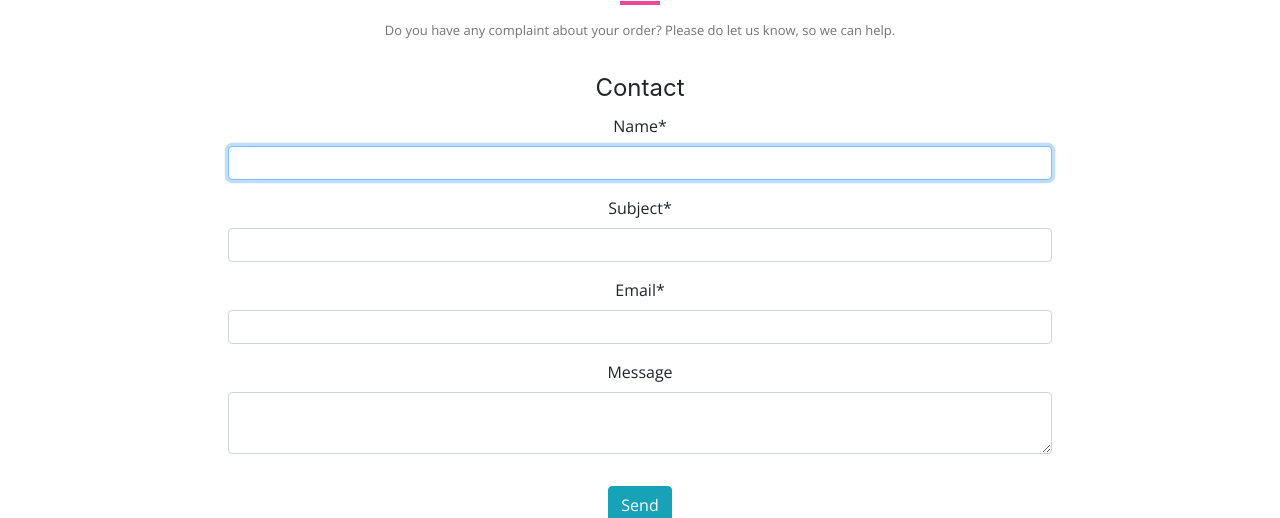
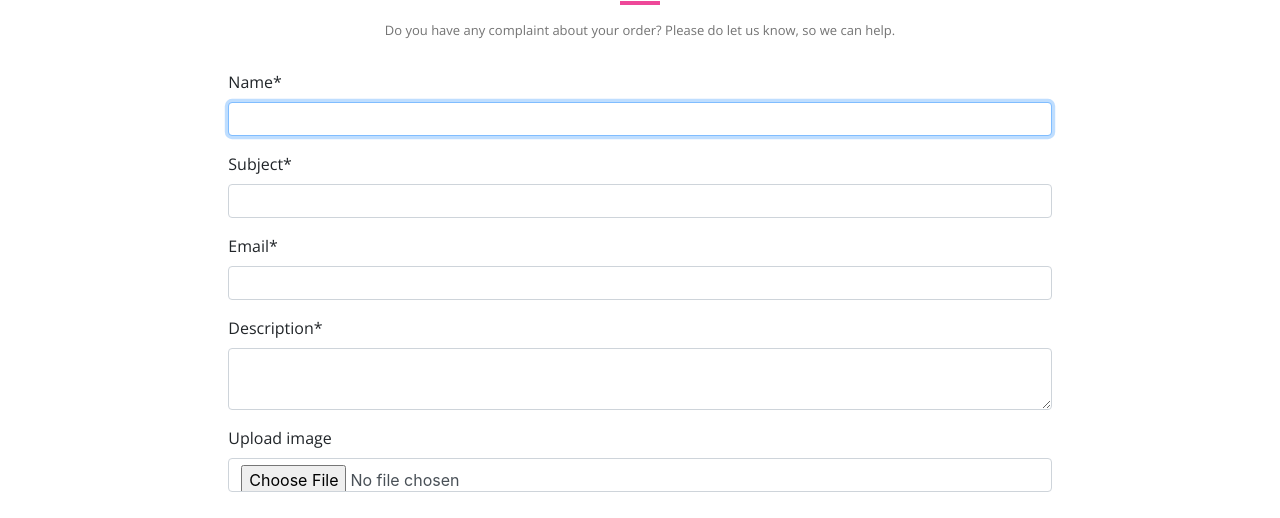
Before and after one commit to georgicng/bbc-react, a React (Vite) app: page /support in a window 1280 px wide. Shown: the part 260-778 px from the top of the page. Built offline with nearby package versions, Linux system fonts and the light colour scheme; no server answers.

Commit message:
feat: Process support submit

```diff
--- a/src/config.js
+++ b/src/config.js
@@ -1,7 +1,7 @@
 export const API_BASE = import.meta.env.VITE_API_BASE;
 export const API_ROOT = import.meta.env.VITE_API_ROOT;
 export const TOKEN = import.meta.env.VITE_TOKEN;
-export const API_PREFIX = import.meta.env.VITE_BASE_ENDPOINT_PREFIX;
+export const API_PREFIX = import.meta.env.VITE_API_PREFIX;
 export const API_ENDPOINT_PREFIX = import.meta.env.VITE_API_ENDPOINT_PREFIX;
 export const API_ENDPOINT_SUFFIX = import.meta.env.VITE_API_ENDPOINT_SUFFIX;
 export const PAGE_SIZE = 20;
--- a/src/pages/Contact.jsx
+++ b/src/pages/Contact.jsx
@@ -53,11 +53,10 @@ const Contact = ({ title = TITLE, subtitle = SUBTITLE, content = CONTENT }) => {
   }, [isError, isSuccess]);
 
   const schema = {
-    title: "Contact",
     type: "object",
     required: ["name", "subject", "email", "message"],
     properties: {
-      name: { type: "string", title: "Name", default: "" },
+      name: { type: "string", title: "Name" },
       subject: { type: "string", title: "Subject", default: "" },
       email: { type: "string", title: "Email", default: "" },
       message: { type: "string", title: "Message", default: "" },
@@ -68,6 +67,7 @@ const Contact = ({ title = TITLE, subtitle = SUBTITLE, content = CONTENT }) => {
   const uiSchema = {
     name: {
       "ui:autofocus": true,
+      //"ui:placeholder": "Name"
     },
     subject: {
       "ui:autocomplete": "given-name",
--- a/src/pages/Support.jsx
+++ b/src/pages/Support.jsx
@@ -1,5 +1,9 @@
 import { useEffect, useState } from "react";
-import { usePostIssueMutation } from "../services/touchpoint";
+import { useId } from "react";
+import {
+  usePostIssueMutation,
+  usePostFileMutation,
+} from "../services/touchpoint";
 import validator from "@rjsf/validator-ajv8";
 import Form from "@rjsf/core";
 import Heading from "../components/Heading";
@@ -10,6 +14,8 @@ const SUBTITLE =
 
 const Support = ({ title = TITLE, subtitle = SUBTITLE }) => {
   const [postIssue, { isLoading, isError, isSuccess }] = usePostIssueMutation();
+  const [uploadFile, { isLoading: uploading, isError: failed }] =
+    usePostFileMutation();
   const [status, setStatus] = useState("");
   useEffect(() => {
     setStatus(() =>
@@ -19,18 +25,18 @@ const Support = ({ title = TITLE, subtitle = SUBTITLE }) => {
         ? "Your message has been sent"
         : ""
     );
-  }, [isError, isSuccess]);
+  }, [isError, isSuccess, failed]);
 
   //TODO: useMemo for disabled state
   const schema = {
-    title: "Contact",
     type: "object",
-    required: ["name", "subject", "email", "message"],
+    required: ["name", "subject", "email", "description"],
     properties: {
       name: { type: "string", title: "Name", default: "" },
       subject: { type: "string", title: "Subject", default: "" },
       email: { type: "string", title: "Email", default: "" },
-      description: { type: "string", title: "Message", default: "" },
+      description: { type: "string", title: "Description", default: "" },
+      file: { type: "string", format: "data-url", title: "Upload image" },
     },
   };
 
@@ -49,19 +55,41 @@ const Support = ({ title = TITLE, subtitle = SUBTITLE }) => {
     description: {
       "ui:widget": "textarea",
     },
+    file: {
+      "ui:options": {
+        filePreview: true,
+        accept: "image/png,image/jpeg",
+      },
+    },
     "ui:submitButtonOptions": {
       props: {
         disabled: isLoading,
         className: "btn btn-orange",
       },
       norender: false,
-      submitText: "Send",
+      submitText: "Submit",
     },
   };
 
-  const log = (type, data) => console.error(type, data);
-  const onSubmit = ({ formData }) => {
-    postIssue(formData);
+  const log = (type, e = null) => console.log(type, e);
+  const id = useId();
+  const getFilePayload = (data) => {
+    const title = `Issue ${id}`;
+    let name = data.split(";")[1];
+    if (name.startsWith("name=")) {
+      name = name.slice(5);
+    } else {
+      name = `${title}_evidence.${data.split(";")[0].split("/")[1]}`;
+    }
+    return {
+      title,
+      name,
+      data,
+    };
+  };
+  const onSubmit = async ({ formData }) => {
+    formData.file && (await uploadFile(getFilePayload(formData.file)));
+    await postIssue(formData);
   };
 
   return (
@@ -72,7 +100,7 @@ const Support = ({ title = TITLE, subtitle = SUBTITLE }) => {
 
           <div className="no-back">
             <div className="row">
-              <div className="col-sm-12 offset-lg-2 col-lg-8">
+              <div className="col-sm-12 offset-lg-2 col-lg-8 text-left">
                 <Form
                   schema={schema}
                   uiSchema={uiSchema}
@@ -80,18 +108,7 @@ const Support = ({ title = TITLE, subtitle = SUBTITLE }) => {
                   onSubmit={onSubmit}
                   onError={log}
                 />
-                <vue-base64-file-upload
-                  class="v1 form-group"
-                  accept="image/png,image/jpeg"
-                  image-class="v1-image"
-                  input-class="v1-input form-control"
-                  max-size="customImageMaxSize"
-                  disable-preview="true"
-                  size-exceeded="onSizeExceeded"
-                  file="onFile"
-                  load="onLoad"
-                />
-                {isLoading && (
+                {(isLoading || uploading) && (
                   <div className="spinner-grow spinner-grow-sm" role="status">
                     <span className="sr-only">Loading...</span>
                   </div>
```
